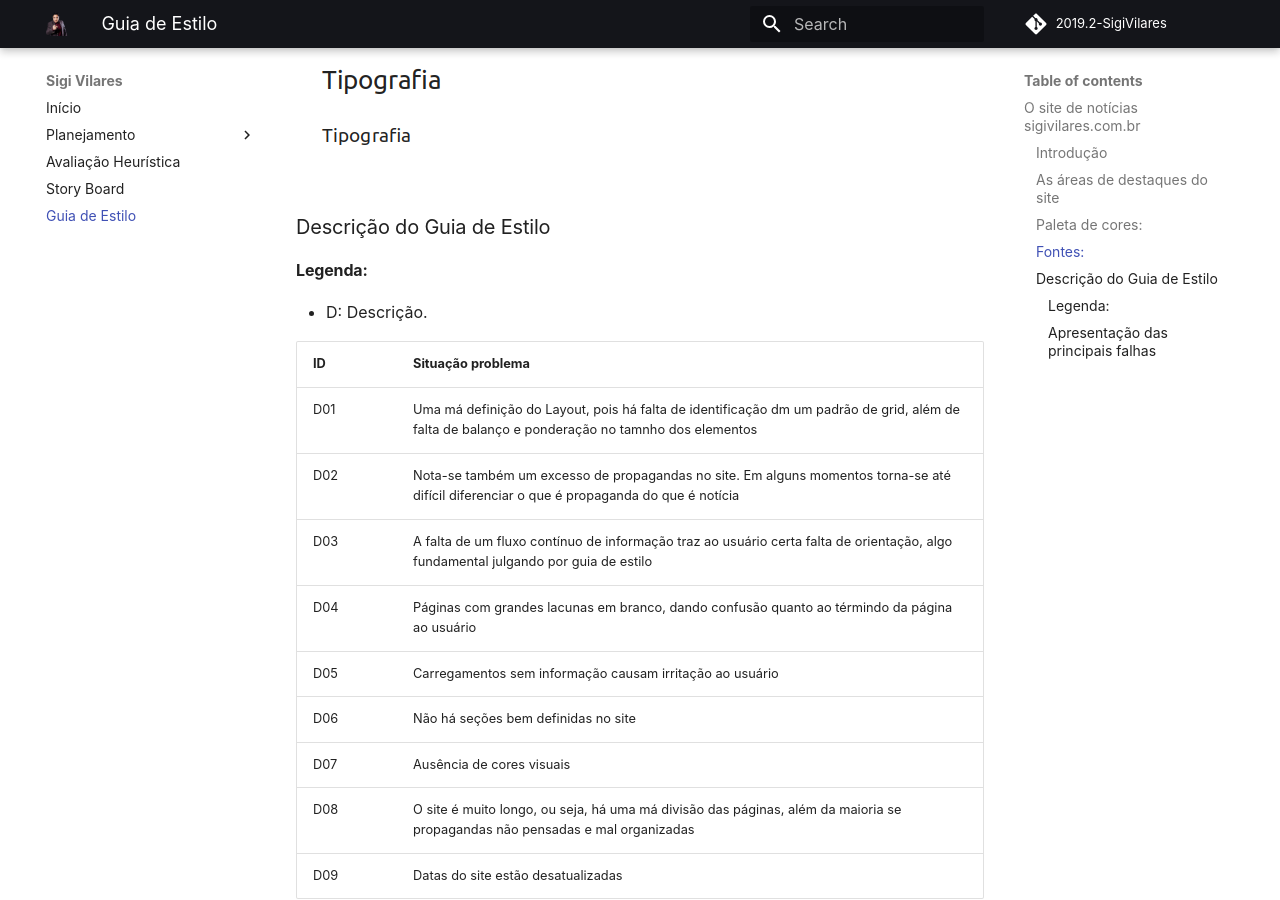
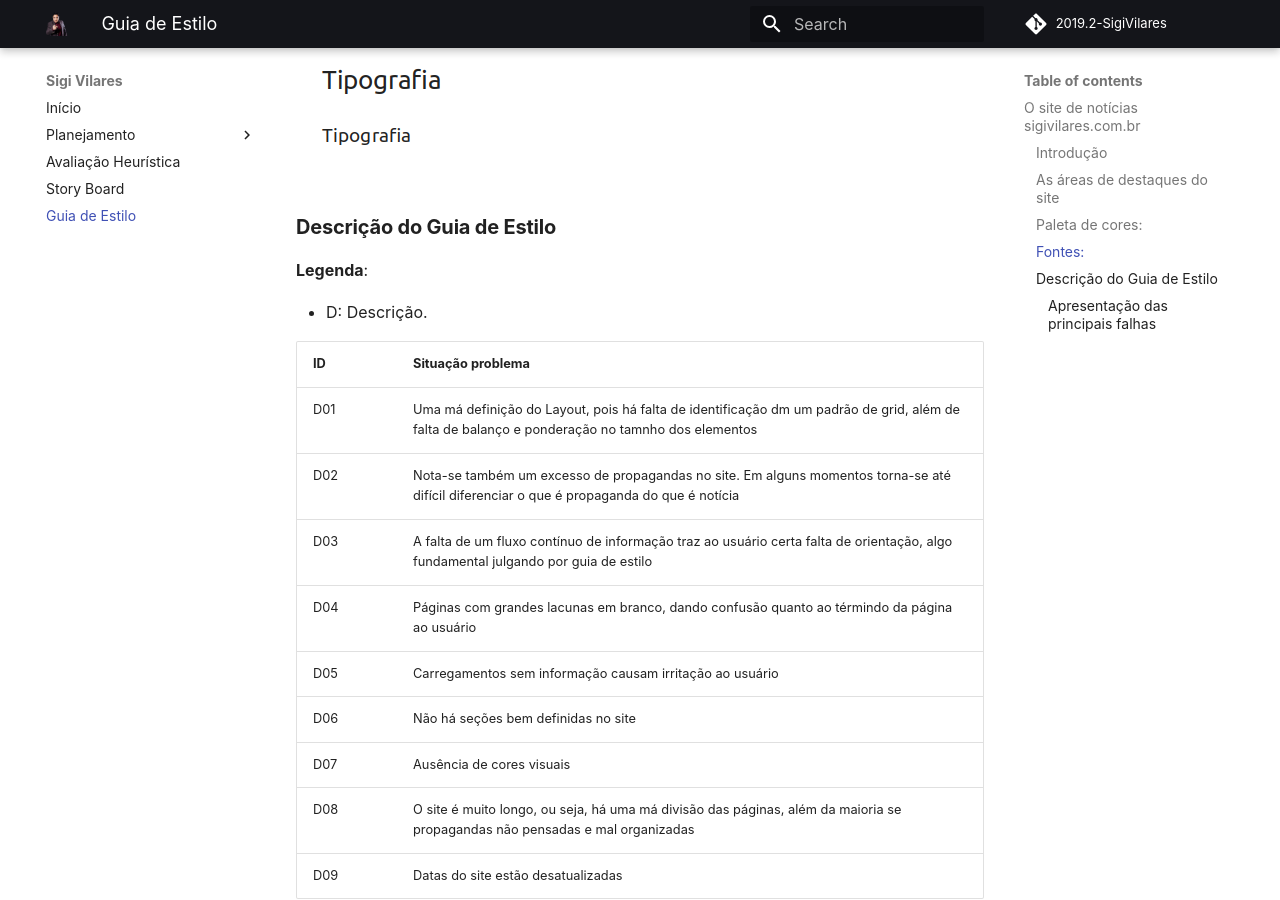
Before and after one commit to Wictorgirardi/2019.2-SigiVilares, an MkDocs documentation site: the page built from docs/guia_de_estilo/GuiaDeEstilo.md, in a window 1280 px wide and 900 px high, scrolled down 2030 px. Built offline with MkDocs 1.6.1 and Material for MkDocs 9.7.7, drawn with Linux system fonts in a browser that asks for light colours; some web fonts are replaced; comment, search, counter and statistics services are not loaded.

Commit message:
corrigido pequeno erro de formatação no guia de estilo

```diff
--- a/docs/guia_de_estilo/GuiaDeEstilo.md
+++ b/docs/guia_de_estilo/GuiaDeEstilo.md
@@ -45,9 +45,9 @@ O site é todo feito em com as fontes Arial, Ubuntu e Helvetica com estilo norma
 
 ![fontes^[Fonte: Do_autor]](images-style/fontes.png)
 
-### Descrição do Guia de Estilo
+### **Descrição do Guia de Estilo**
 
-#### Legenda:
+**Legenda**:
 
 * D: Descrição.
 
```
